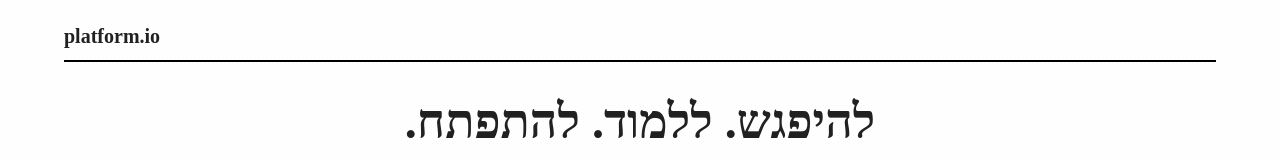
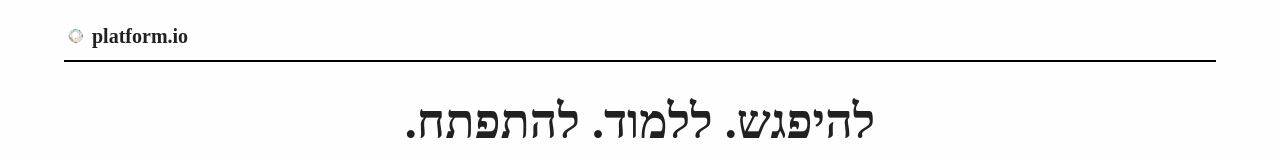
Before and after one commit to onniaa/offsite, a React (Create React App) app: page /classes in a window 1280 px wide. Shown: the top 160 px of the page. Built offline with nearby package versions, Linux system fonts and the light colour scheme; a web font is replaced by a local one.

Commit message:
add logo

```diff
--- a/public/index.html
+++ b/public/index.html
@@ -10,7 +10,7 @@
       content="Grow through community, connect in person, and learn together."
     />
     <meta property="og:title" content="platform.io" />
-    <meta property="og:description" content=".בעולם מלא במסכים, אנחנו כאן בשביל המפגשים האמיתיים" />
+    <meta property="og:description" content="בעולם מלא במסכים, אנחנו כאן בשביל המפגשים האמיתיים" />
 
     <link rel="apple-touch-icon" href="%PUBLIC_URL%/logo.png" />
     <!--
--- a/src/App.js
+++ b/src/App.js
@@ -3,6 +3,7 @@ import { Routes, Route, HashRouter, useNavigate } from 'react-router-dom';
 import { Typography, Divider, Container } from '@mui/material';
 
 import './App.css';
+import logo from './assets/logo.png';
 import HomePage from './home';
 import CoursePage from './course';
 import MovingRock from './moving-rock';
@@ -49,10 +50,21 @@ const Header = () => {
 	const navigate = useNavigate();
 	return (
 		<>
-			<div style={{ textAlign: 'end', cursor: 'pointer' }} onClick={() => navigate('/')}>
+			<div style={{
+				display: 'flex',
+				alignItems: 'center',
+				gap: 4,
+				justifyContent: 'end',
+				cursor: 'pointer'
+			}}
+			onClick={() => navigate('/')}>
 				<Typography variant="h6" fontWeight="bold" style={{ fontFamily: 'Monomakh' }}>
 					platform.io
 				</Typography>
+				<img
+					src={logo}
+					style={{ height: 24 }}
+				/>
 			</div>
 
 			<Divider sx={{ backgroundColor: 'black', height: 2, mb: 2, mt: 1 }} />
```
Also changed, not shown: public/manifest.json, src/assets/logo.png (added), 1 other file (tests, documents, lock files or other folders).
